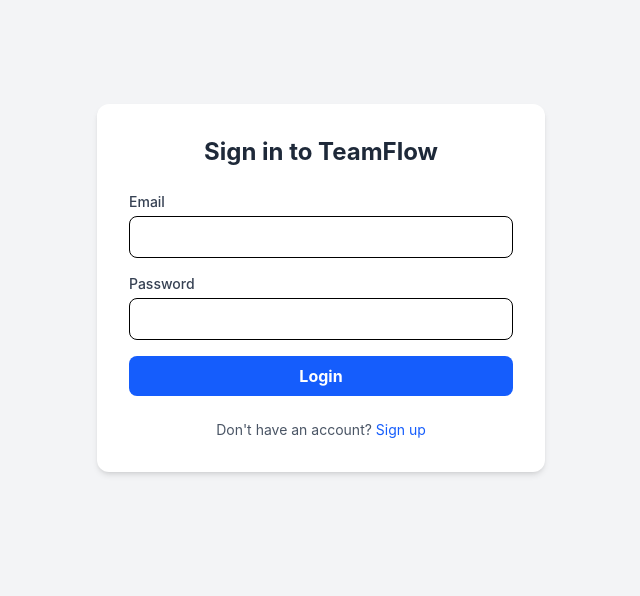
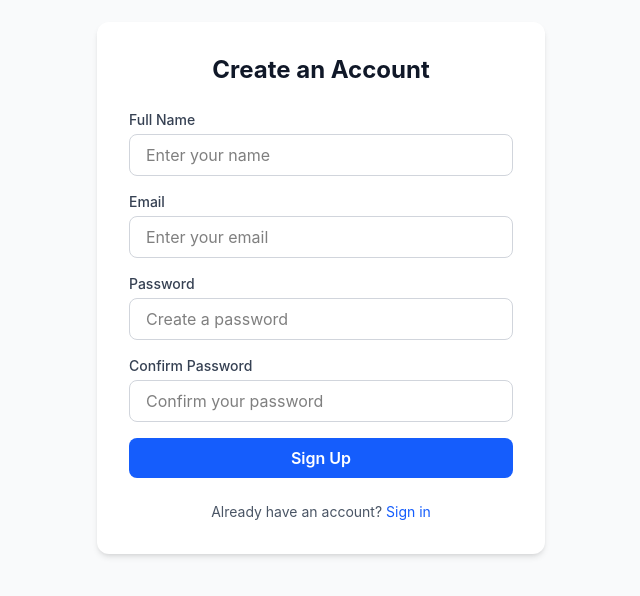
Before and after one commit to khushi-87090/TEAMFLOW, a React (Vite) app in the folder client/: page /register in a window 1280 px wide. Shown: the part 112-708 px from the top of the page, without its empty margins (319-959 px from the left). Built offline with nearby package versions, Linux system fonts and the light colour scheme; the HTML template or start-up script is replaced by a standard one.

Commit message:
frontent setup and we can create account

```diff
--- a/client/package.json
+++ b/client/package.json
@@ -11,7 +11,8 @@
   },
   "dependencies": {
     "react": "^19.3.1",
-    "react-dom": "^19.3.1"
+    "react-dom": "^19.3.1",
+    "react-router-dom": "^7.18.5"
   },
   "devDependencies": {
     "@tailwindcss/postcss": "^4.3.4",
--- a/client/src/App.jsx
+++ b/client/src/App.jsx
@@ -1,10 +1,16 @@
+import { BrowserRouter as Router, Routes, Route, Navigate } from 'react-router-dom';
 import Login from './pages/Login';
+import Register from './pages/Register'; // Make sure you have this file created!
 
 function App() {
   return (
-    <div>
-      <Login />
-    </div>
+    <Router>
+      <Routes>
+        <Route path="/" element={<Navigate to="/login" />} />
+        <Route path="/login" element={<Login />} />
+        <Route path="/register" element={<Register />} />
+      </Routes>
+    </Router>
   );
 }
 
--- a/client/src/pages/Login.jsx
+++ b/client/src/pages/Login.jsx
@@ -1,52 +1,69 @@
 import { useState } from 'react';
 import { Link } from 'react-router-dom';
 
-export default function Login() {
+function Login() {
   const [email, setEmail] = useState('');
   const [password, setPassword] = useState('');
 
-  const handleLogin = (e) => {
+  const handleSubmit = (e) => {
     e.preventDefault();
-    console.log("Login attempted with:", email, password);
-    // We will connect this to the backend later!
+    console.log('Login submitted:', { email, password });
+    // Authentication logic will go here later
   };
 
   return (
-    <div className="flex items-center justify-center min-h-screen bg-gray-100">
+    <div className="flex items-center justify-center min-h-screen bg-gray-50">
       <div className="w-full max-w-md p-8 space-y-6 bg-white rounded-xl shadow-md">
-        <h2 className="text-2xl font-bold text-center text-gray-800">Sign in to TeamFlow</h2>
-        <form className="space-y-4" onSubmit={handleLogin}>
+        <h2 className="text-2xl font-bold text-center text-gray-900">
+          Sign in to TeamFlow
+        </h2>
+
+        <form onSubmit={handleSubmit} className="space-y-4">
           <div>
-            <label className="block text-sm font-medium text-gray-700">Email</label>
+            <label className="block mb-1 text-sm font-medium text-gray-700">
+              Email
+            </label>
             <input
               type="email"
               value={email}
               onChange={(e) => setEmail(e.target.value)}
-              className="w-full px-4 py-2 mt-1 border rounded-lg focus:ring-blue-500 focus:border-blue-500"
               required
+              className="w-full px-4 py-2 border border-gray-300 rounded-lg focus:outline-none focus:ring-2 focus:ring-blue-500"
+              placeholder="Enter your email"
             />
           </div>
+
           <div>
-            <label className="block text-sm font-medium text-gray-700">Password</label>
+            <label className="block mb-1 text-sm font-medium text-gray-700">
+              Password
+            </label>
             <input
               type="password"
               value={password}
               onChange={(e) => setPassword(e.target.value)}
-              className="w-full px-4 py-2 mt-1 border rounded-lg focus:ring-blue-500 focus:border-blue-500"
               required
+              className="w-full px-4 py-2 border border-gray-300 rounded-lg focus:outline-none focus:ring-2 focus:ring-blue-500"
+              placeholder="Enter your password"
             />
           </div>
+
           <button
             type="submit"
-            className="w-full px-4 py-2 font-bold text-white bg-blue-600 rounded-lg hover:bg-blue-700 focus:outline-none"
+            className="w-full px-4 py-2 font-semibold text-white bg-blue-600 rounded-lg hover:bg-blue-700 focus:outline-none focus:ring-2 focus:ring-blue-500 focus:ring-offset-2 transition-colors"
           >
             Login
           </button>
         </form>
+
         <p className="text-sm text-center text-gray-600 mt-4">
-  Don't have an account? <a href="/register" className="text-blue-600 hover:underline">Sign up</a>
-</p>
+          Don't have an account?{' '}
+          <Link to="/register" className="text-blue-600 hover:underline">
+            Sign up
+          </Link>
+        </p>
       </div>
     </div>
   );
 }
+
+export default Login;
--- a/client/src/pages/Register.jsx
+++ b/client/src/pages/Register.jsx
@@ -1,62 +1,103 @@
 import { useState } from 'react';
 import { Link } from 'react-router-dom';
 
-export default function Register() {
+function Register() {
   const [name, setName] = useState('');
   const [email, setEmail] = useState('');
   const [password, setPassword] = useState('');
+  const [confirmPassword, setConfirmPassword] = useState('');
 
-  const handleRegister = (e) => {
+  const handleSubmit = (e) => {
     e.preventDefault();
-    console.log("Registration attempted with:", name, email, password);
+    if (password !== confirmPassword) {
+      alert("Passwords don't match!");
+      return;
+    }
+    console.log('Registration submitted:', { name, email, password });
+    // Registration logic will go here later
   };
 
   return (
-    <div className="flex items-center justify-center min-h-screen bg-gray-100">
+    <div className="flex items-center justify-center min-h-screen bg-gray-50">
       <div className="w-full max-w-md p-8 space-y-6 bg-white rounded-xl shadow-md">
-        <h2 className="text-2xl font-bold text-center text-gray-800">Create an Account</h2>
-        <form className="space-y-4" onSubmit={handleRegister}>
+        <h2 className="text-2xl font-bold text-center text-gray-900">
+          Create an Account
+        </h2>
+
+        <form onSubmit={handleSubmit} className="space-y-4">
           <div>
-            <label className="block text-sm font-medium text-gray-700">Full Name</label>
+            <label className="block mb-1 text-sm font-medium text-gray-700">
+              Full Name
+            </label>
             <input
               type="text"
               value={name}
               onChange={(e) => setName(e.target.value)}
-              className="w-full px-4 py-2 mt-1 border rounded-lg focus:ring-blue-500 focus:border-blue-500"
               required
+              className="w-full px-4 py-2 border border-gray-300 rounded-lg focus:outline-none focus:ring-2 focus:ring-blue-500"
+              placeholder="Enter your name"
             />
           </div>
+
           <div>
-            <label className="block text-sm font-medium text-gray-700">Email</label>
+            <label className="block mb-1 text-sm font-medium text-gray-700">
+              Email
+            </label>
             <input
               type="email"
               value={email}
               onChange={(e) => setEmail(e.target.value)}
-              className="w-full px-4 py-2 mt-1 border rounded-lg focus:ring-blue-500 focus:border-blue-500"
               required
+              className="w-full px-4 py-2 border border-gray-300 rounded-lg focus:outline-none focus:ring-2 focus:ring-blue-500"
+              placeholder="Enter your email"
             />
           </div>
+
           <div>
-            <label className="block text-sm font-medium text-gray-700">Password</label>
+            <label className="block mb-1 text-sm font-medium text-gray-700">
+              Password
+            </label>
             <input
               type="password"
               value={password}
               onChange={(e) => setPassword(e.target.value)}
-              className="w-full px-4 py-2 mt-1 border rounded-lg focus:ring-blue-500 focus:border-blue-500"
               required
+              className="w-full px-4 py-2 border border-gray-300 rounded-lg focus:outline-none focus:ring-2 focus:ring-blue-500"
+              placeholder="Create a password"
             />
           </div>
+
+          <div>
+            <label className="block mb-1 text-sm font-medium text-gray-700">
+              Confirm Password
+            </label>
+            <input
+              type="password"
+              value={confirmPassword}
+              onChange={(e) => setConfirmPassword(e.target.value)}
+              required
+              className="w-full px-4 py-2 border border-gray-300 rounded-lg focus:outline-none focus:ring-2 focus:ring-blue-500"
+              placeholder="Confirm your password"
+            />
+          </div>
+
           <button
             type="submit"
-            className="w-full px-4 py-2 font-bold text-white bg-green-600 rounded-lg hover:bg-green-700 focus:outline-none"
+            className="w-full px-4 py-2 font-semibold text-white bg-blue-600 rounded-lg hover:bg-blue-700 focus:outline-none focus:ring-2 focus:ring-blue-500 focus:ring-offset-2 transition-colors"
           >
             Sign Up
           </button>
         </form>
+
         <p className="text-sm text-center text-gray-600 mt-4">
-          Already have an account? <Link to="/login" className="text-blue-600 hover:underline">Log in</Link>
+          Already have an account?{' '}
+          <Link to="/login" className="text-blue-600 hover:underline">
+            Sign in
+          </Link>
         </p>
       </div>
     </div>
   );
 }
+
+export default Register;
```
Also changed, not shown: 1 other file (tests, documents, lock files or other folders).
